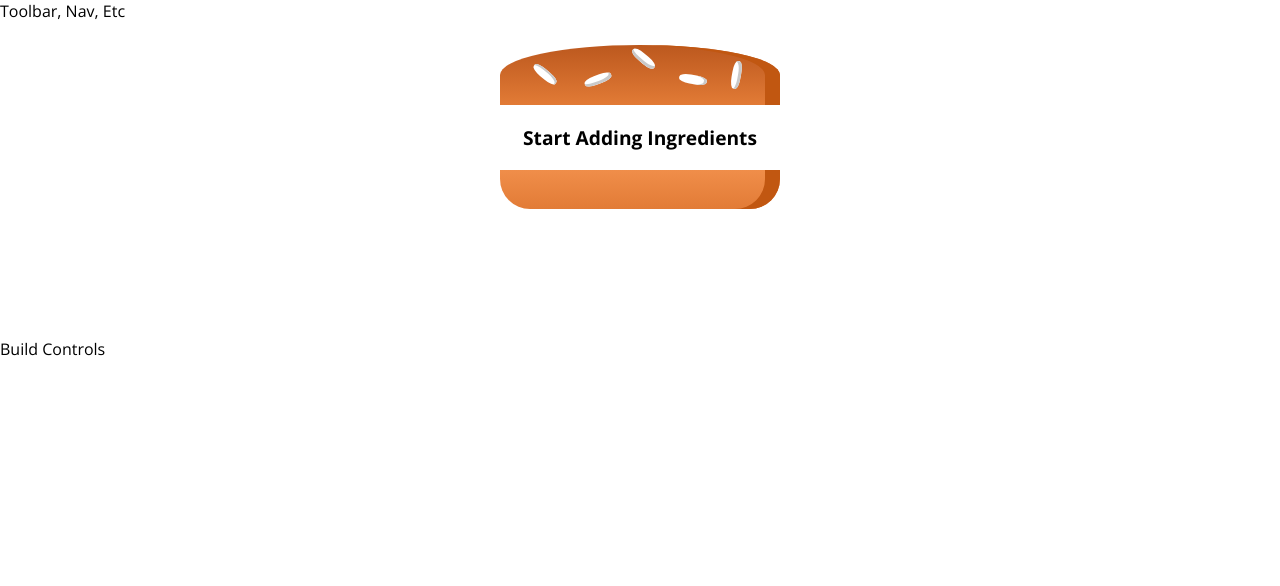
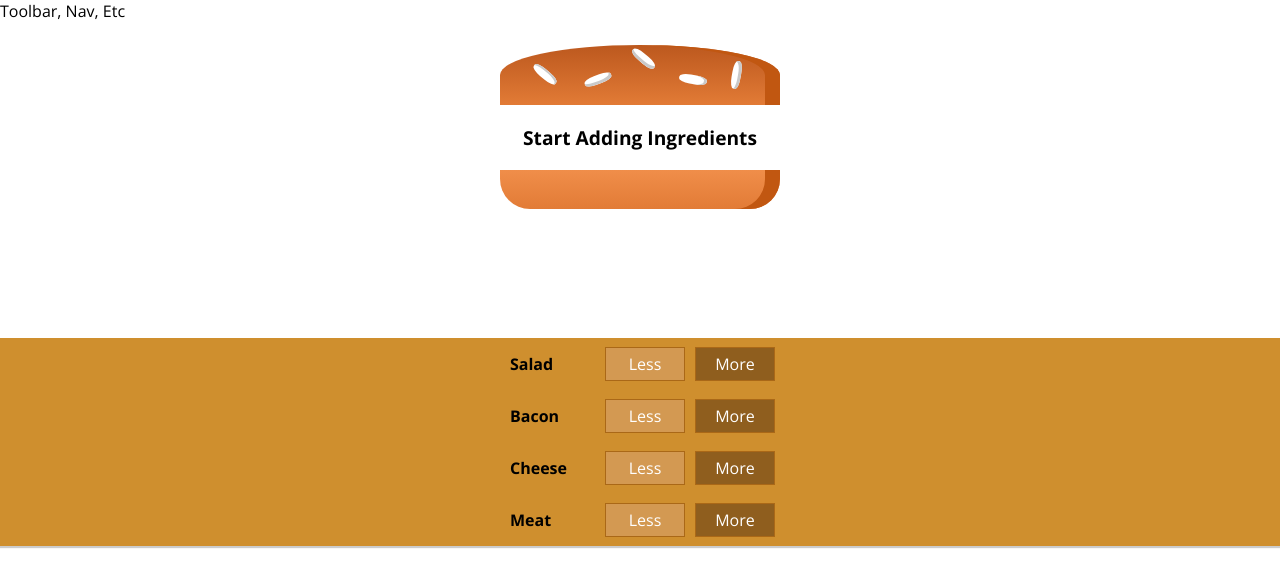
Before and after one commit to pvev/udemy-burguers, a React (Create React App) app: page / in a window 1280 px wide. Shown: the top 586 px of the page. Built offline with nearby package versions, Linux system fonts and the light colour scheme.

Commit message:
Add the build controls component and reference it

```diff
--- /dev/null
+++ b/src/components/Burger/BuildControls/BuildControl/BuildControl.js
@@ -0,0 +1,12 @@
+import React from 'react';
+import classes from './BuildControl.module.css';
+
+const buildControl = (props) => (
+    <div className={classes.BuildControl}>
+        <div className={classes.Label}>{props.label}</div>
+        <button className={classes.Less}>Less</button>
+        <button className={classes.More}>More</button>
+    </div>
+);
+
+export default buildControl;
--- /dev/null
+++ b/src/components/Burger/BuildControls/BuildControl/BuildControl.module.css
@@ -0,0 +1,56 @@
+.BuildControl {
+    display: flex;
+    justify-content: space-between;
+    align-items: center;
+    margin: 5px 0;
+}
+
+.BuildControl button {
+    display: block;
+    font: inherit;
+    padding: 5px;
+    margin: 0 5px;
+    width: 80px;
+    border: 1px solid #AA6817;
+    cursor: pointer;
+    outline: none;
+}
+
+.BuildControl button:disabled {
+    background-color: #AC9980;
+    border: 1px solid #7E7365;
+    color: #ccc;
+    cursor: default;
+}
+
+.BuildControl button:hover:disabled {
+    background-color: #AC9980;
+    color: #ccc;
+    cursor: not-allowed;
+}
+
+.Label {
+    padding: 10px;
+    font-weight: bold;
+    width: 80px;
+}
+
+.BuildControl .Less {
+    background-color: #D39952;
+    color: white;
+}
+
+.BuildControl .More {
+    background-color: #8F5E1E;
+    color: white;
+}
+
+.BuildControl .Less:hover, .BuildControl .Less:active {
+    background-color: #DAA972;
+    color: white;
+}
+
+.BuildControl .More:hover,.BuildControl .More:active {
+    background-color: #99703F;
+    color: white;
+}
--- /dev/null
+++ b/src/components/Burger/BuildControls/BuildControls.js
@@ -0,0 +1,21 @@
+import React from 'react';
+
+import classes from './BuildControls.module.css';
+import BuildControl from './BuildControl/BuildControl';
+
+const controls = [
+    {label: 'Salad', type: 'salad'},
+    {label: 'Bacon', type: 'bacon'},
+    {label: 'Cheese', type: 'cheese'},
+    {label: 'Meat', type: 'meat'}
+]
+
+const buildControls = (props) => (
+    <div className={classes.BuildControls}>
+        {controls.map((ctrl) => (
+            <BuildControl key={ctrl.label} label={ctrl.label} />
+        ))}
+    </div>
+);
+
+export default buildControls;
--- /dev/null
+++ b/src/components/Burger/BuildControls/BuildControls.module.css
@@ -0,0 +1,8 @@
+.BuildControls {
+    width: 100%;
+    background-color: #CF8F2E;
+    display: flex;
+    flex-flow: column;
+    align-items: center;
+    box-shadow: 0 2px 1px #ccc;
+}
--- a/src/containers/BurgerBuilder/BurgerBuilder.js
+++ b/src/containers/BurgerBuilder/BurgerBuilder.js
@@ -1,6 +1,7 @@
 import React, { Component } from 'react';
 import Aux from '../../hoc/Aux';
 import Burger from '../../components/Burger/Burger';
+import BuildControls from '../../components/Burger/BuildControls/BuildControls';
 
 class BurgerBuilder extends Component {
     state = {
@@ -16,7 +17,7 @@
         return (
             <Aux>
                 <Burger ingredients={ this.state.ingredients }></Burger>
-                <div>Build Controls</div>
+                <BuildControls></BuildControls>
             </Aux>
         );
     }
```
